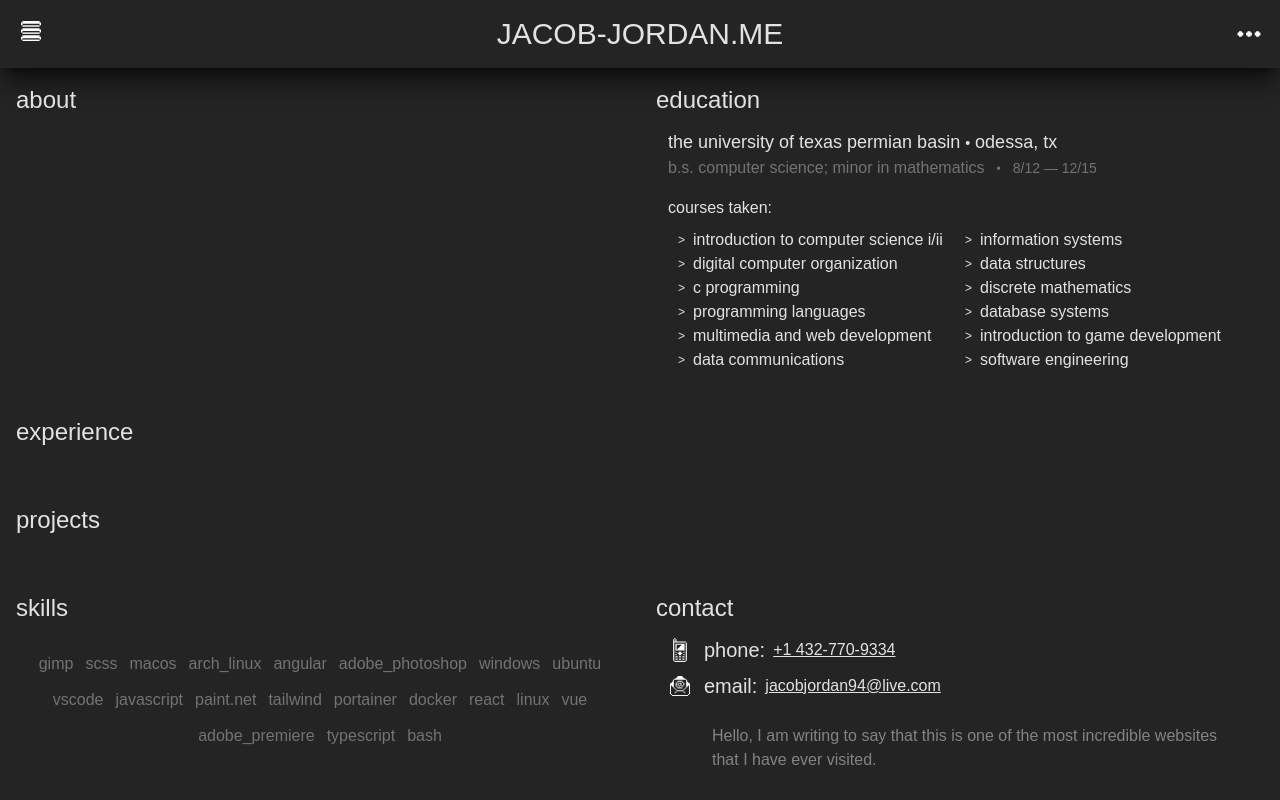
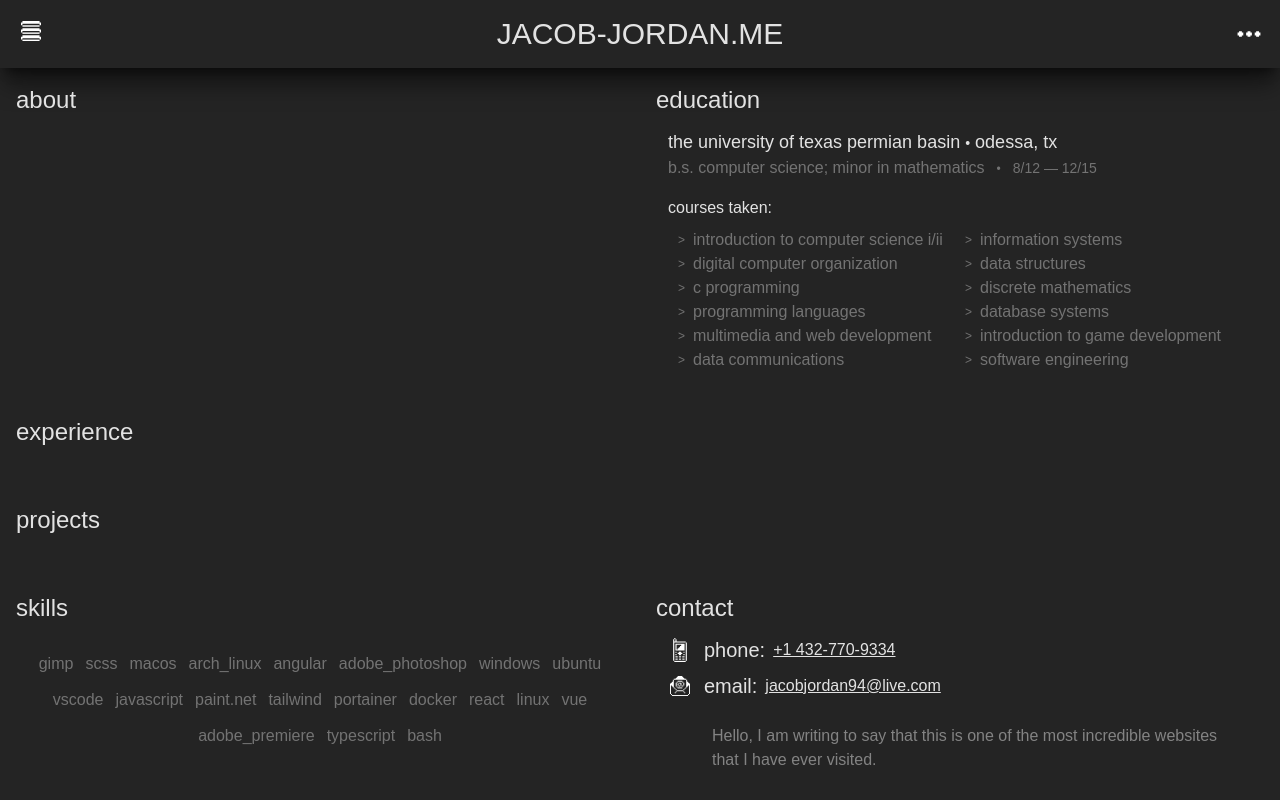
Before and after one commit to jacobjordan94/jacob-jordan-me, a React (Vite) app: page / in a window 1280 px wide. Built offline with nearby package versions, Linux system fonts and the light colour scheme; a web font is replaced by a local one.

Commit message:
changes courses taken text color to gray

```diff
--- a/src/components/Education.jsx
+++ b/src/components/Education.jsx
@@ -16,7 +16,7 @@ export default function Education({}) {
                 </div>
                 <div className="courses-taken mt-4">
                     <div className="title">courses taken:</div>
-                    <div className="courses mt-2 ps-2.5">
+                    <div className="courses mt-2 ps-2.5 text-neutral-500">
                         <CourseContainer courses={courses} />
                     </div>
                 </div>
```
